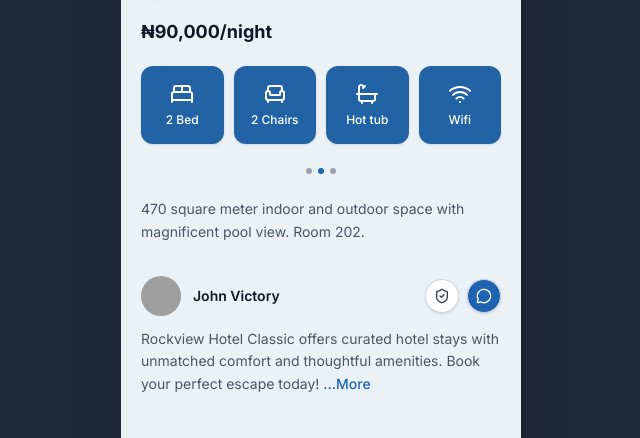
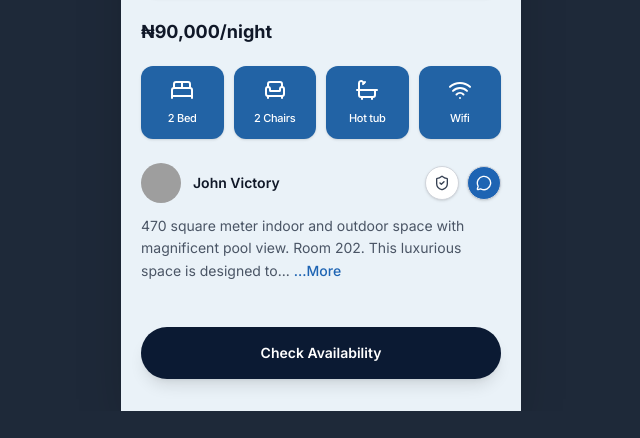
Before and after one commit to abaaqiy/stayhub-frontend, a Next.js app: page /hotel/1 in a window 1280 px wide. Shown: the part 404-842 px from the top of the page, without its empty margins (319-959 px from the left). After the commit the page ends 815 px from the top, so only its background shows below. Built offline with nearby package versions, Linux system fonts and the light colour scheme; grey boxes are pictures that could not be loaded.

Commit message:
minor edits

```diff
--- a/app/hotel/[id]/page.tsx
+++ b/app/hotel/[id]/page.tsx
@@ -10,30 +10,56 @@ function PropertyDetailsContent() {
   const router = useRouter();
   const params = useParams();
   const setHotel = useBookingStore((state) => state.setHotel);
+
   const [isFavorite, setIsFavorite] = useState(false);
+  // 1. Add state for the "Read More" functionality
+  const [isExpanded, setIsExpanded] = useState(false);
 
   const hotel = hotelsData.find((h) => h.id === params.id);
 
-  if (!hotel) return <div className="flex h-screen items-center justify-center bg-[#EAF2F8]"><p>Hotel not found.</p></div>;
+  if (!hotel) {
+    return (
+      <div className="flex h-screen items-center justify-center bg-[#EAF2F8]">
+        <p>Hotel not found.</p>
+      </div>
+    );
+  }
 
   const handleCheckAvailability = () => {
-    setHotel({ id: hotel.id, name: hotel.name, location: hotel.location, pricePerNight: hotel.pricePerNight, image: hotel.image });
+    setHotel({
+      id: hotel.id,
+      name: hotel.name,
+      location: hotel.location,
+      pricePerNight: hotel.pricePerNight,
+      image: hotel.image,
+    });
     router.push("/book/dates");
   };
 
   const handleShare = async () => {
     if (navigator.share) {
       try {
-        await navigator.share({ title: hotel.name, text: `Check out ${hotel.name} on StayHub!`, url: window.location.href });
-      } catch (err) { console.log("Share canceled", err); }
+        await navigator.share({
+          title: hotel.name,
+          text: `Check out ${hotel.name} on StayHub!`,
+          url: window.location.href,
+        });
+      } catch (err) {
+        console.log("Share canceled", err);
+      }
     } else {
       navigator.clipboard.writeText(window.location.href);
       alert("Link copied to clipboard!");
     }
   };
 
+  // The full description text (combining the mock data description with some extra text)
+  const fullDescription = `${hotel.description} This luxurious space is designed to provide maximum comfort during your stay, featuring premium linens, a smart TV, and a fully stocked minibar. Guests also have complimentary access to the rooftop pool and the on-site fitness center.`;
+
   return (
     <div className="flex flex-col min-h-screen bg-[#EAF2F8] pb-24">
+
+      {/* Top Navigation Bar */}
       <div className="flex items-center justify-between px-5 pt-12 pb-4">
         <button onClick={() => router.back()} className="active-press p-2.5 bg-transparent border border-gray-800 rounded-full hover:bg-gray-100 transition-colors">
           <ArrowLeft className="w-5 h-5 text-gray-900" />
@@ -49,6 +75,7 @@ function PropertyDetailsContent() {
         </div>
       </div>
 
+      {/* Header Info */}
       <div className="px-5 mb-5">
         <h2 className="text-xl font-bold text-gray-900 mb-1">{hotel.name}</h2>
         <div className="flex items-center space-x-6 text-gray-700 text-sm mt-2">
@@ -57,35 +84,43 @@ function PropertyDetailsContent() {
         </div>
       </div>
 
+      {/* Main Image */}
       <div className="px-5 mb-5">
         <div className="w-full h-[220px] rounded-2xl overflow-hidden shadow-sm">
           <img src={hotel.image} alt={hotel.name} className="w-full h-full object-cover" />
         </div>
       </div>
 
+      {/* Price */}
       <div className="px-5 mb-5">
         <h3 className="text-lg font-bold text-gray-900">₦{hotel.pricePerNight.toLocaleString()}/night</h3>
       </div>
 
+      {/* Amenities Grid */}
       <div className="px-5 mb-6">
         <div className="grid grid-cols-4 gap-2.5">
-          <div className="active-press bg-[#2263A5] rounded-xl flex flex-col items-center justify-center py-4 shadow-sm"><BedDouble className="w-6 h-6 text-white mb-1.5" /><span className="text-white text-xs font-medium">2 Bed</span></div>
-          <div className="active-press bg-[#2263A5] rounded-xl flex flex-col items-center justify-center py-4 shadow-sm"><Armchair className="w-6 h-6 text-white mb-1.5" /><span className="text-white text-xs font-medium">2 Chairs</span></div>
-          <div className="active-press bg-[#2263A5] rounded-xl flex flex-col items-center justify-center py-4 shadow-sm"><Bath className="w-6 h-6 text-white mb-1.5" /><span className="text-white text-xs font-medium">Hot tub</span></div>
-          <div className="active-press bg-[#2263A5] rounded-xl flex flex-col items-center justify-center py-4 shadow-sm"><Wifi className="w-6 h-6 text-white mb-1.5" /><span className="text-white text-xs font-medium">Wifi</span></div>
+          <div className="bg-[#2263A5] rounded-xl flex flex-col items-center justify-center py-3 px-2 shadow-sm">
+            <BedDouble className="w-6 h-6 text-white mb-2" />
+            <span className="text-white text-[11px] font-medium tracking-tight whitespace-nowrap">2 Bed</span>
+          </div>
+          <div className="bg-[#2263A5] rounded-xl flex flex-col items-center justify-center py-3 px-2 shadow-sm">
+            <Armchair className="w-6 h-6 text-white mb-2" />
+            <span className="text-white text-[11px] font-medium tracking-tight whitespace-nowrap">2 Chairs</span>
+          </div>
+          <div className="bg-[#2263A5] rounded-xl flex flex-col items-center justify-center py-3 px-2 shadow-sm">
+            <Bath className="w-6 h-6 text-white mb-2" />
+            <span className="text-white text-[11px] font-medium tracking-tight whitespace-nowrap">Hot tub</span>
+          </div>
+          <div className="bg-[#2263A5] rounded-xl flex flex-col items-center justify-center py-3 px-2 shadow-sm">
+            <Wifi className="w-6 h-6 text-white mb-2" />
+            <span className="text-white text-[11px] font-medium tracking-tight whitespace-nowrap">Wifi</span>
+          </div>
         </div>
       </div>
 
-      <div className="flex justify-center space-x-1.5 mb-6">
-        <div className="w-1.5 h-1.5 rounded-full bg-gray-400"></div>
-        <div className="w-1.5 h-1.5 rounded-full bg-[#1E64B3]"></div>
-        <div className="w-1.5 h-1.5 rounded-full bg-gray-400"></div>
-      </div>
+      {/* REMOVED THE CAROUSEL DOTS HERE */}
 
-      <div className="px-5 mb-8">
-        <p className="text-gray-600 text-sm leading-relaxed">{hotel.description}</p>
-      </div>
-
+      {/* Host / Info Section with Functional Read More */}
       <div className="px-5 mb-8">
         <div className="flex justify-between items-center mb-3">
           <div className="flex items-center space-x-3">
@@ -98,10 +133,20 @@ function PropertyDetailsContent() {
           </div>
         </div>
         <p className="text-gray-600 text-sm leading-relaxed">
-          {hotel.name} offers curated hotel stays with unmatched comfort and thoughtful amenities. Book your perfect escape today! <span className="text-[#1E64B3] font-medium cursor-pointer active-press">...More</span>
+          {/* Display shortened text by default, full text when expanded */}
+          {isExpanded ? fullDescription : `${fullDescription.substring(0, 115)}...`}
+
+          {/* Toggle Button */}
+          <button
+            onClick={() => setIsExpanded(!isExpanded)}
+            className="text-[#1E64B3] font-medium ml-1 hover:underline"
+          >
+            {isExpanded ? "Show Less" : "...More"}
+          </button>
         </p>
       </div>
 
+      {/* Fixed Bottom Button */}
       <div className="absolute bottom-0 left-0 w-full bg-[#EAF2F8] px-5 pb-8 pt-4">
         <button onClick={handleCheckAvailability} className="active-press w-full bg-[#0B1A33] text-white font-semibold text-sm py-4 rounded-full shadow-lg hover:bg-gray-800 transition-colors">
           Check Availability
```
